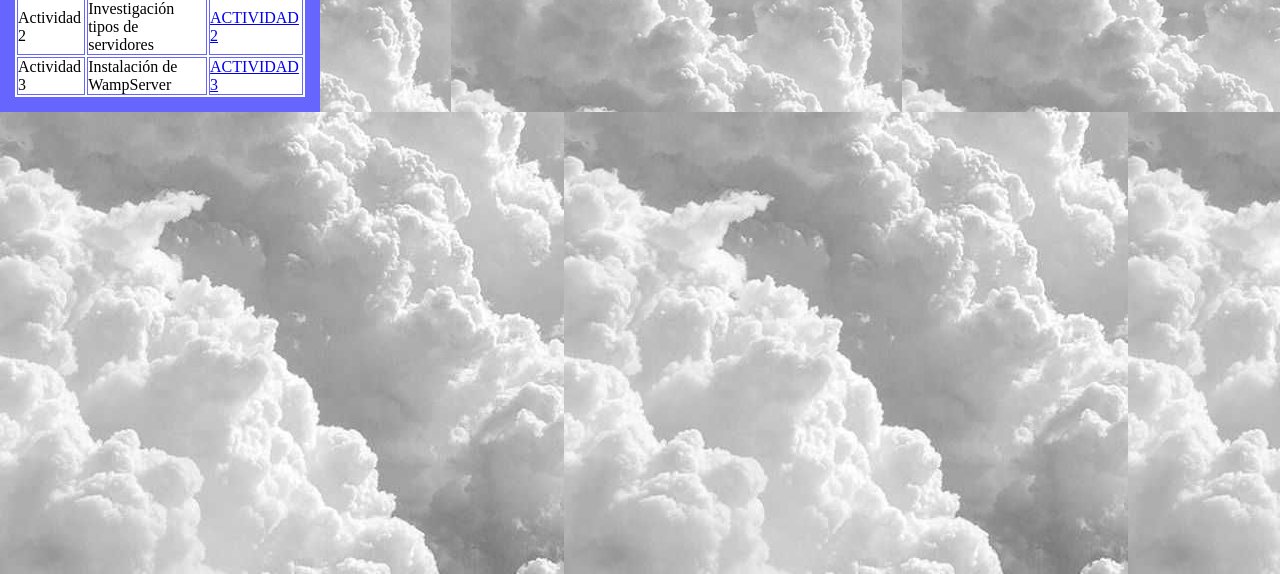
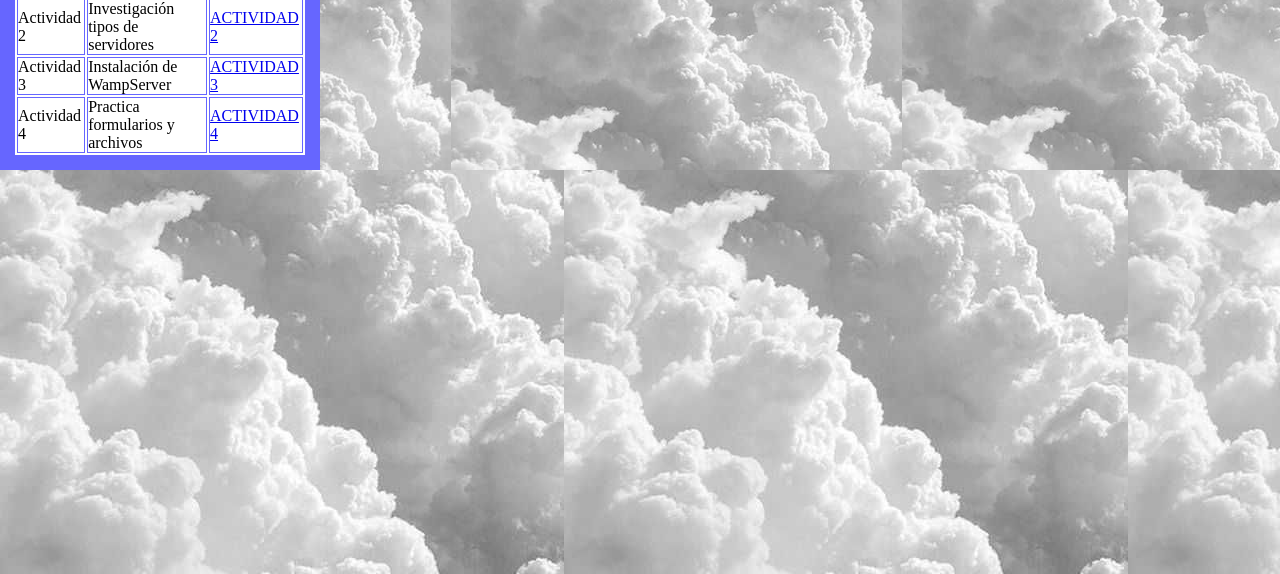
Before and after one commit to BRUNOMOREAUGARCIASANCHEZ/BRUNOMOREAUGARCIASANCHEZ.github.io, a plain HTML site: page proyectos.html in a window 1280 px wide. Shown: the part 226-800 px from the top of the page. Drawn offline with Linux system fonts and the light colour scheme; a script that the page names is missing.

Commit message:
Update proyectos.html

```diff
--- a/proyectos.html
+++ b/proyectos.html
@@ -49,6 +49,11 @@
 					<td scope="row">Instalación de WampServer</td>
 					<td scope="row"><a href="https://drive.google.com/file/d/1tlEV90JlX2I7HV3WxPAMHdCR7rnTQTGg/view?usp=sharing" target="_blanck">ACTIVIDAD 3</a></td>
 				</tr>
+				<tr>
+					<td scope="row">Actividad 4</td>
+					<td scope="row">Practica formularios y archivos</td>
+					<td scope="row"><a href="https://drive.google.com/file/d/1mm_zyeDnBvsXEvADOqwBPMsP2oyiTYx0/view?usp=sharing" target="_blanck">ACTIVIDAD 4</a></td>
+				</tr>
 			</tbody>
 		</table>
         </section>
```
